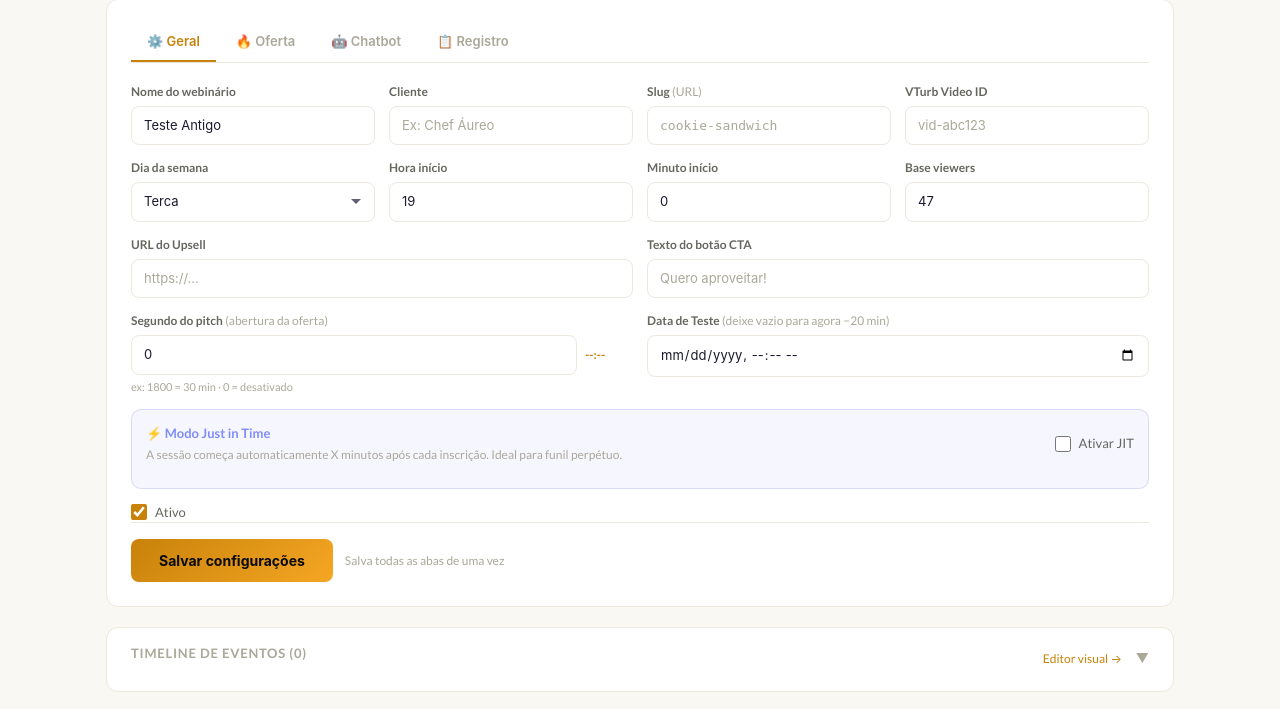
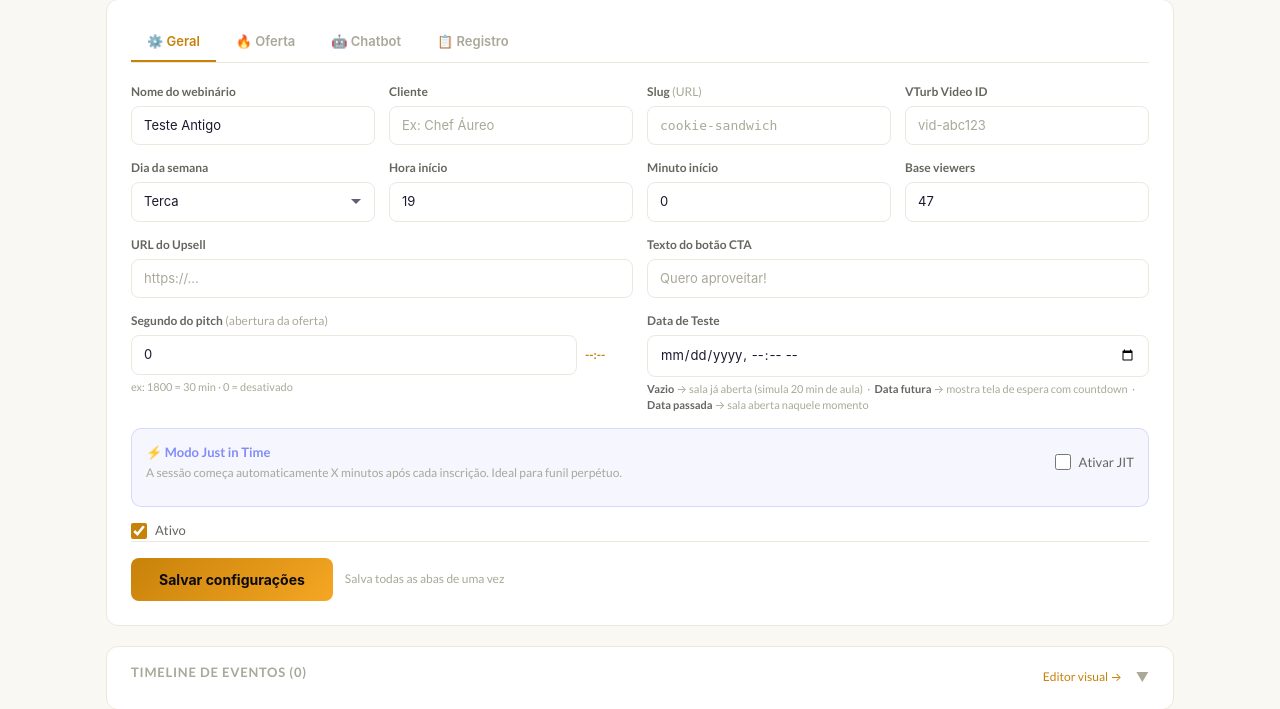
Before and after one commit to digo77/webinar, a Flask app: page /admin/webinar/1 in a window 1280 px wide. Shown: the part 421-1130 px from the top of the page. Run offline with Flask 3, Linux system fonts and the light colour scheme; the visitor is signed in with stand-in values (Sample User, id 1); data comes from the database, SQL or seed files in the repository; data that the repository does not hold is empty; some libraries are stand-ins or nearby versions.

Commit message:
Clarificar descrição do campo Data de Teste
Co-Authored-By: Claude Sonnet 4.6 <noreply@anthropic.com>

```diff
--- a/templates/admin/webinar_detail.html
+++ b/templates/admin/webinar_detail.html
@@ -214,8 +214,13 @@
                         <p style="font-size:11px;color:var(--text-muted);margin-top:4px">ex: 1800 = 30 min · 0 = desativado</p>
                     </div>
                     <div>
-                        <label class="adm-label">Data de Teste <span style="color:var(--text-muted);font-weight:400">(deixe vazio para agora −20 min)</span></label>
+                        <label class="adm-label">Data de Teste</label>
                         <input class="adm-input" type="datetime-local" name="test_date" value="{{ webinar.test_date or '' }}">
+                        <p style="font-size:11px;color:var(--text-muted);margin-top:4px;line-height:1.5">
+                            <strong style="color:var(--text-secondary)">Vazio</strong> → sala já aberta (simula 20 min de aula) &nbsp;·&nbsp;
+                            <strong style="color:var(--text-secondary)">Data futura</strong> → mostra tela de espera com countdown &nbsp;·&nbsp;
+                            <strong style="color:var(--text-secondary)">Data passada</strong> → sala aberta naquele momento
+                        </p>
                     </div>
                 </div>
                 <!-- Modo Just in Time -->
```
